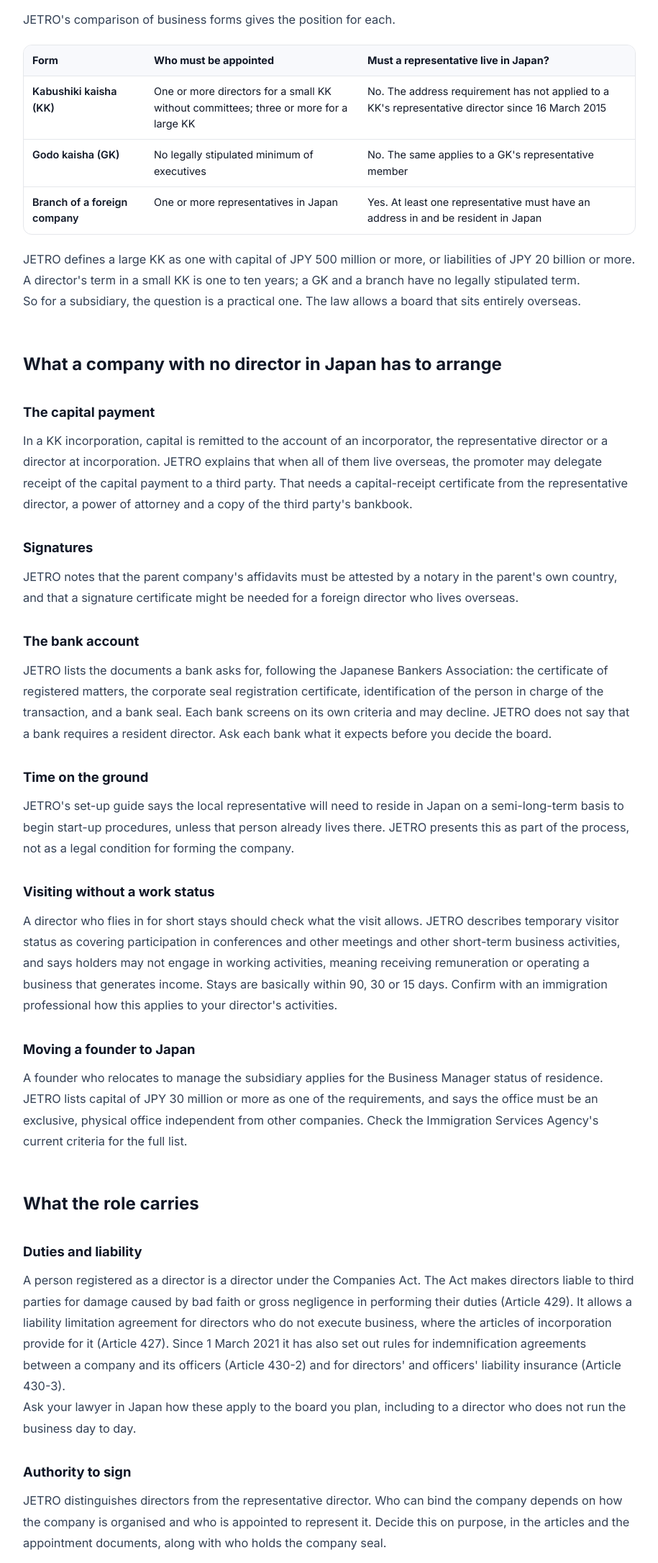
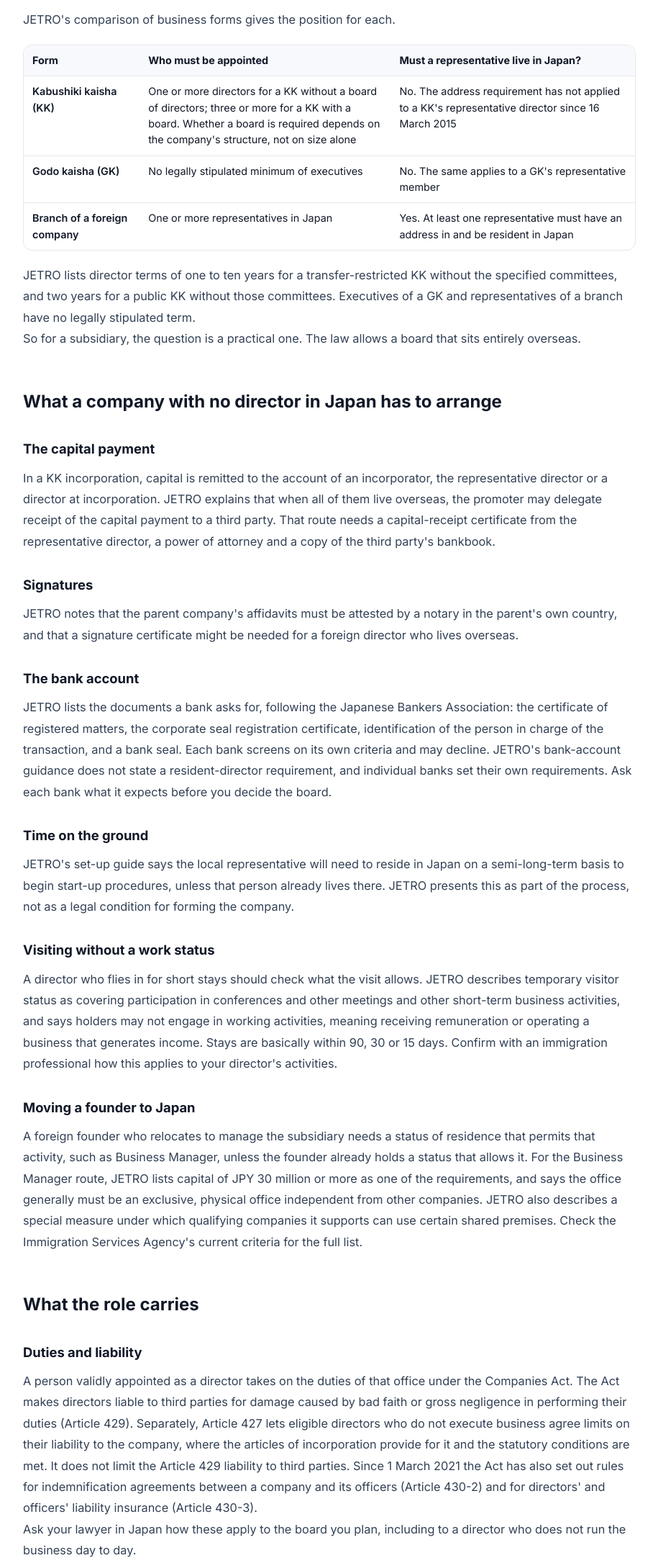
Before and after one commit to michielinksee/synapse-arrows-hp, a plain HTML site: page en/insights/japan-resident-director-foreign-company/index.html in a window 1280 px wide. Shown: the part 1096-3267 px from the top of the page at 72% size, without its empty margins (182-1097 px from the left). Drawn offline with Linux system fonts and the light colour scheme; a script that the page names is missing.

Commit message:
Insights 英語（日本在住の役員）: Codex 審査 1 回目の指摘 7 件を反映
- KK の取締役の人数は会社の大きさでなく取締役会の有無で決まる（致命的とされた点）
- 任期は JETRO の表の区分どおりに書く
- 「登記された人が取締役」ではなく「有効に選任された人」
- 427 条は会社に対する責任の限定で、429 条の第三者への責任は限定しない
- 移住する創業者に要るのは活動を認める在留資格（経営・管理はその一つ）
- 事務所の要件に JETRO の特例を追記
- 第三者による払込みの受領は選べる方法の一つ／銀行の居住要件の否定は引用した範囲に限定

Co-Authored-By: Claude Fable 5.2 <noreply@anthropic.com>

```diff
--- a/en/insights/japan-resident-director-foreign-company/index.html
+++ b/en/insights/japan-resident-director-foreign-company/index.html
@@ -119,30 +119,30 @@
     <h2>What the law requires</h2>
     <p>JETRO's comparison of business forms gives the position for each.</p>
     <div class="tbl-wrap"><table><thead><tr><th>Form</th><th>Who must be appointed</th><th>Must a representative live in Japan?</th></tr></thead><tbody>
-      <tr><td>Kabushiki kaisha (KK)</td><td>One or more directors for a small KK without committees; three or more for a large KK</td><td>No. The address requirement has not applied to a KK's representative director since 16 March 2015</td></tr>
+      <tr><td>Kabushiki kaisha (KK)</td><td>One or more directors for a KK without a board of directors; three or more for a KK with a board. Whether a board is required depends on the company's structure, not on size alone</td><td>No. The address requirement has not applied to a KK's representative director since 16 March 2015</td></tr>
       <tr><td>Godo kaisha (GK)</td><td>No legally stipulated minimum of executives</td><td>No. The same applies to a GK's representative member</td></tr>
       <tr><td>Branch of a foreign company</td><td>One or more representatives in Japan</td><td>Yes. At least one representative must have an address in and be resident in Japan</td></tr>
     </tbody></table></div>
-    <p>JETRO defines a large KK as one with capital of JPY 500 million or more, or liabilities of JPY 20 billion or more. A director's term in a small KK is one to ten years; a GK and a branch have no legally stipulated term.</p>
+    <p>JETRO lists director terms of one to ten years for a transfer-restricted KK without the specified committees, and two years for a public KK without those committees. Executives of a GK and representatives of a branch have no legally stipulated term.</p>
     <p>So for a subsidiary, the question is a practical one. The law allows a board that sits entirely overseas.</p>
 
     <h2>What a company with no director in Japan has to arrange</h2>
     <h3>The capital payment</h3>
-    <p>In a KK incorporation, capital is remitted to the account of an incorporator, the representative director or a director at incorporation. JETRO explains that when all of them live overseas, the promoter may delegate receipt of the capital payment to a third party. That needs a capital-receipt certificate from the representative director, a power of attorney and a copy of the third party's bankbook.</p>
+    <p>In a KK incorporation, capital is remitted to the account of an incorporator, the representative director or a director at incorporation. JETRO explains that when all of them live overseas, the promoter may delegate receipt of the capital payment to a third party. That route needs a capital-receipt certificate from the representative director, a power of attorney and a copy of the third party's bankbook.</p>
     <h3>Signatures</h3>
     <p>JETRO notes that the parent company's affidavits must be attested by a notary in the parent's own country, and that a signature certificate might be needed for a foreign director who lives overseas.</p>
     <h3>The bank account</h3>
-    <p>JETRO lists the documents a bank asks for, following the Japanese Bankers Association: the certificate of registered matters, the corporate seal registration certificate, identification of the person in charge of the transaction, and a bank seal. Each bank screens on its own criteria and may decline. JETRO does not say that a bank requires a resident director. Ask each bank what it expects before you decide the board.</p>
+    <p>JETRO lists the documents a bank asks for, following the Japanese Bankers Association: the certificate of registered matters, the corporate seal registration certificate, identification of the person in charge of the transaction, and a bank seal. Each bank screens on its own criteria and may decline. JETRO's bank-account guidance does not state a resident-director requirement, and individual banks set their own requirements. Ask each bank what it expects before you decide the board.</p>
     <h3>Time on the ground</h3>
     <p>JETRO's set-up guide says the local representative will need to reside in Japan on a semi-long-term basis to begin start-up procedures, unless that person already lives there. JETRO presents this as part of the process, not as a legal condition for forming the company.</p>
     <h3>Visiting without a work status</h3>
     <p>A director who flies in for short stays should check what the visit allows. JETRO describes temporary visitor status as covering participation in conferences and other meetings and other short-term business activities, and says holders may not engage in working activities, meaning receiving remuneration or operating a business that generates income. Stays are basically within 90, 30 or 15 days. Confirm with an immigration professional how this applies to your director's activities.</p>
     <h3>Moving a founder to Japan</h3>
-    <p>A founder who relocates to manage the subsidiary applies for the Business Manager status of residence. JETRO lists capital of JPY 30 million or more as one of the requirements, and says the office must be an exclusive, physical office independent from other companies. Check the Immigration Services Agency's current criteria for the full list.</p>
+    <p>A foreign founder who relocates to manage the subsidiary needs a status of residence that permits that activity, such as Business Manager, unless the founder already holds a status that allows it. For the Business Manager route, JETRO lists capital of JPY 30 million or more as one of the requirements, and says the office generally must be an exclusive, physical office independent from other companies. JETRO also describes a special measure under which qualifying companies it supports can use certain shared premises. Check the Immigration Services Agency's current criteria for the full list.</p>
 
     <h2>What the role carries</h2>
     <h3>Duties and liability</h3>
-    <p>A person registered as a director is a director under the Companies Act. The Act makes directors liable to third parties for damage caused by bad faith or gross negligence in performing their duties (Article 429). It allows a liability limitation agreement for directors who do not execute business, where the articles of incorporation provide for it (Article 427). Since 1 March 2021 it has also set out rules for indemnification agreements between a company and its officers (Article 430-2) and for directors' and officers' liability insurance (Article 430-3).</p>
+    <p>A person validly appointed as a director takes on the duties of that office under the Companies Act. The Act makes directors liable to third parties for damage caused by bad faith or gross negligence in performing their duties (Article 429). Separately, Article 427 lets eligible directors who do not execute business agree limits on their liability to the company, where the articles of incorporation provide for it and the statutory conditions are met. It does not limit the Article 429 liability to third parties. Since 1 March 2021 the Act has also set out rules for indemnification agreements between a company and its officers (Article 430-2) and for directors' and officers' liability insurance (Article 430-3).</p>
     <p>Ask your lawyer in Japan how these apply to the board you plan, including to a director who does not run the business day to day.</p>
     <h3>Authority to sign</h3>
     <p>JETRO distinguishes directors from the representative director. Who can bind the company depends on how the company is organised and who is appointed to represent it. Decide this on purpose, in the articles and the appointment documents, along with who holds the company seal.</p>
@@ -154,8 +154,8 @@
 
     <h2>Five ways to cover the role</h2>
     <div class="tbl-wrap"><table><thead><tr><th>Option</th><th>What it takes</th><th>Check first</th></tr></thead><tbody>
-      <tr><td>1. All directors overseas</td><td>Third-party receipt of capital, signature certificates, visits to Japan</td><td>What each bank expects; what a short-stay visit allows</td></tr>
-      <tr><td>2. A founder relocates</td><td>Business Manager status, an exclusive physical office, capital of JPY 30 million or more</td><td>The Immigration Services Agency's current criteria</td></tr>
+      <tr><td>1. All directors overseas</td><td>An eligible account for the capital payment, which may mean third-party receipt; signature certification and visits to Japan where needed</td><td>What each bank expects; what a short-stay visit allows</td></tr>
+      <tr><td>2. A founder relocates</td><td>A status of residence that permits managing the business. For the Business Manager route: capital of JPY 30 million or more and, in general, an exclusive physical office</td><td>The Immigration Services Agency's current criteria</td></tr>
       <tr><td>3. A Japan-resident hire joins the board</td><td>Recruiting a country manager and appointing that person as a director</td><td>Whether you want a first hire to hold signing authority</td></tr>
       <tr><td>4. An outside Japan-resident director</td><td>An individual or a provider in Japan who agrees to serve</td><td>Scope, signing authority, indemnity, insurance and how the role ends</td></tr>
       <tr><td>5. No entity yet</td><td>A first cross-border sale direct or through a Japanese reseller</td><td>The registration duty for continuous transactions in Japan</td></tr>
@@ -199,11 +199,12 @@
       <li>JETRO, <a href="https://www.jetro.go.jp/en/invest/setting_up/section1/page2.html" target="_blank" rel="noopener">Comparison of types of business operation</a></li>
       <li>JETRO, <a href="https://www.jetro.go.jp/en/invest/setting_up/section1/page3/" target="_blank" rel="noopener">Registration procedures</a></li>
       <li>JETRO, <a href="https://www.jetro.go.jp/en/invest/setting_up/guide.html" target="_blank" rel="noopener">How to Set Up Business in Japan: Business Setup</a></li>
+      <li>JETRO, <a href="https://www.jetro.go.jp/en/invest/jetros_support/ibsc/" target="_blank" rel="noopener">Invest Japan Business Support Centers and the special measure on offices</a></li>
       <li>JETRO, <a href="https://www.jetro.go.jp/en/invest/setting_up/section2/page4.html" target="_blank" rel="noopener">Status of residence for business managers</a> and <a href="https://www.jetro.go.jp/en/invest/setting_up/section2/page5.html" target="_blank" rel="noopener">temporary visitors</a></li>
       <li>JETRO, <a href="https://www.jetro.go.jp/en/invest/setting_up/section3/page7.html" target="_blank" rel="noopener">Overview of individual tax system</a> and <a href="https://www.jetro.go.jp/en/invest/setting_up/section3/page4.html" target="_blank" rel="noopener">withholding at source</a></li>
       <li>National Tax Agency, <a href="https://www.nta.go.jp/english/taxes/individual/12006.htm" target="_blank" rel="noopener">Income tax for non-residents</a></li>
       <li>Ministry of Justice, <a href="https://www.moj.go.jp/MINJI/minji06_00210.html" target="_blank" rel="noopener">measure to hide part of a representative director's address</a> (Japanese)</li>
-      <li>e-Gov, <a href="https://laws.e-gov.go.jp/law/417AC0000000086" target="_blank" rel="noopener">Companies Act</a> (Japanese): Articles 427, 429, 430-2 and 430-3</li>
+      <li>e-Gov, <a href="https://laws.e-gov.go.jp/law/417AC0000000086" target="_blank" rel="noopener">Companies Act</a> (Japanese): Articles 423, 427, 429, 430-2 and 430-3</li>
     </ul>
     <p class="note">This article is general information, not legal, tax or immigration advice. Rules change and each case differs; confirm with the source and a licensed professional before you act. Organisation names are those of their owners, and this article implies no partnership or endorsement. If anything here is wrong, <a href="/en/contact/">tell us</a> and we will correct it.</p>
   </main>
```
